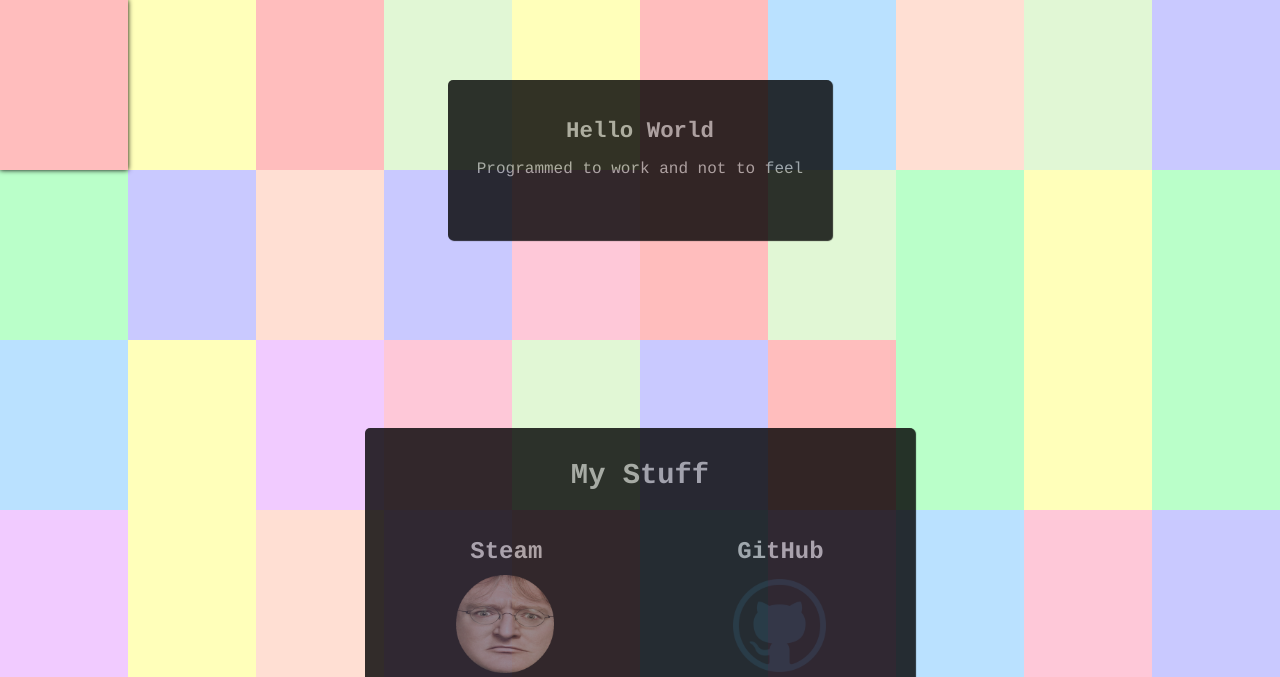
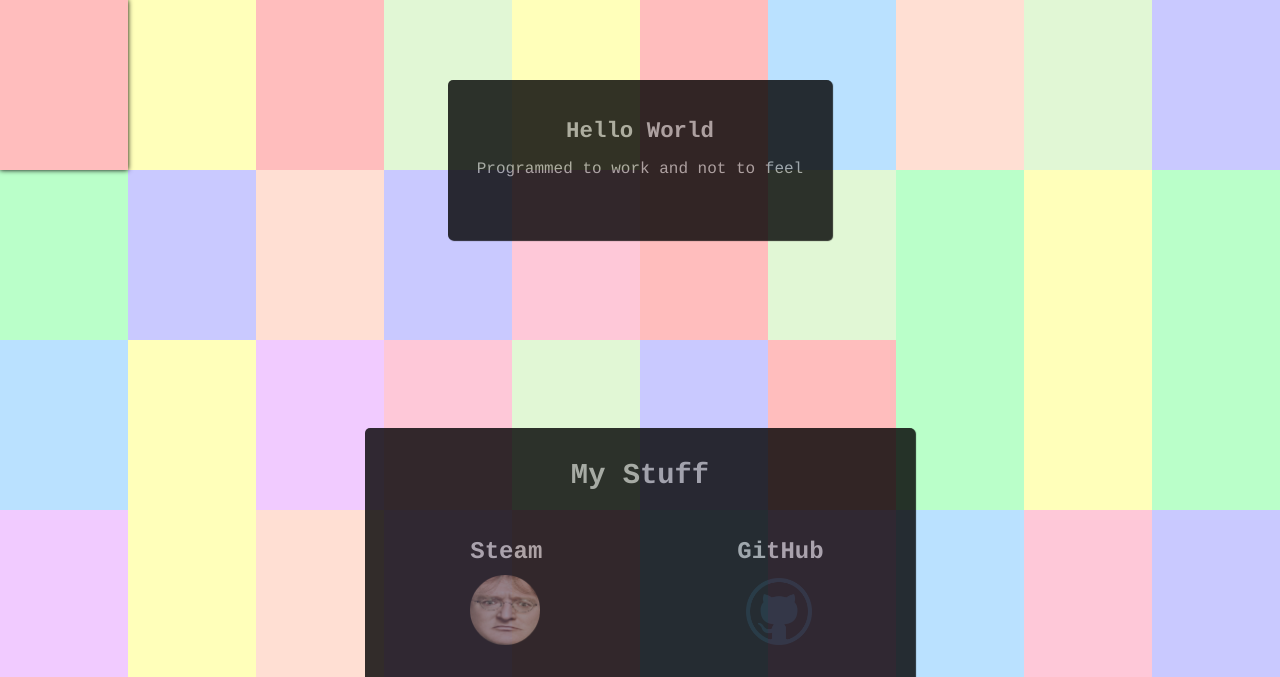
Before and after one commit to GuilhermeMuchon/GuilhermeMuchon.github.io, a plain HTML site: page index.html in a window 1280 px wide. Shown: the top 677 px of the page. Drawn offline with Linux system fonts and the light colour scheme.

Commit message:
Image fix

```diff
--- a/css/style.css
+++ b/css/style.css
@@ -113,7 +113,7 @@ table {
 img {
 	opacity: .5;
 	user-select: none;
-	margin: 1% 0% 20% 32%;
+	margin: 1% 0% 20% 37%;
 }
 
 img:hover {
@@ -121,13 +121,13 @@ img:hover {
 }
 
 img#gaben {
-	width: 35%;
-	height: 25%;
+	width: 25%;
+	height: auto;
 }
 
 img#git {
-	width: 35%;
-	height: 25%;
+	width: 25%;
+	height: auto;
 }
 
 div:hover {
```
